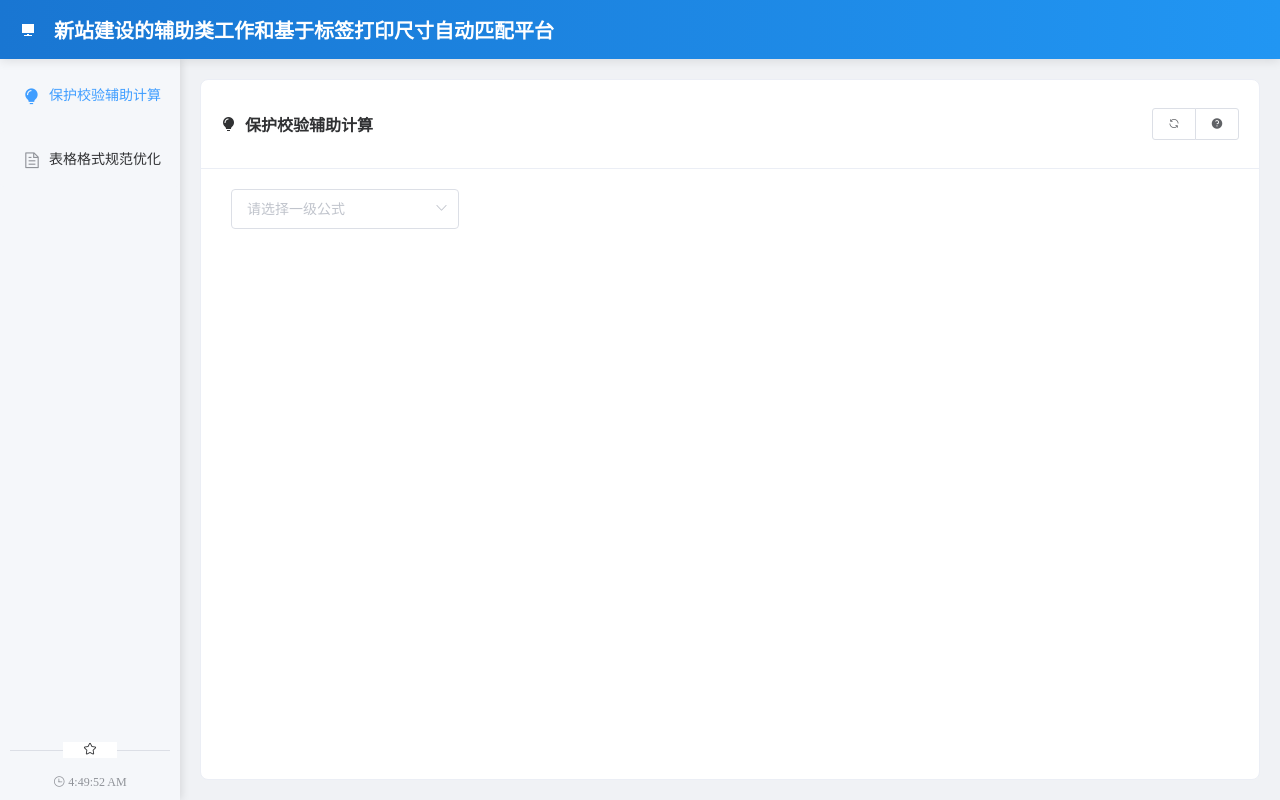
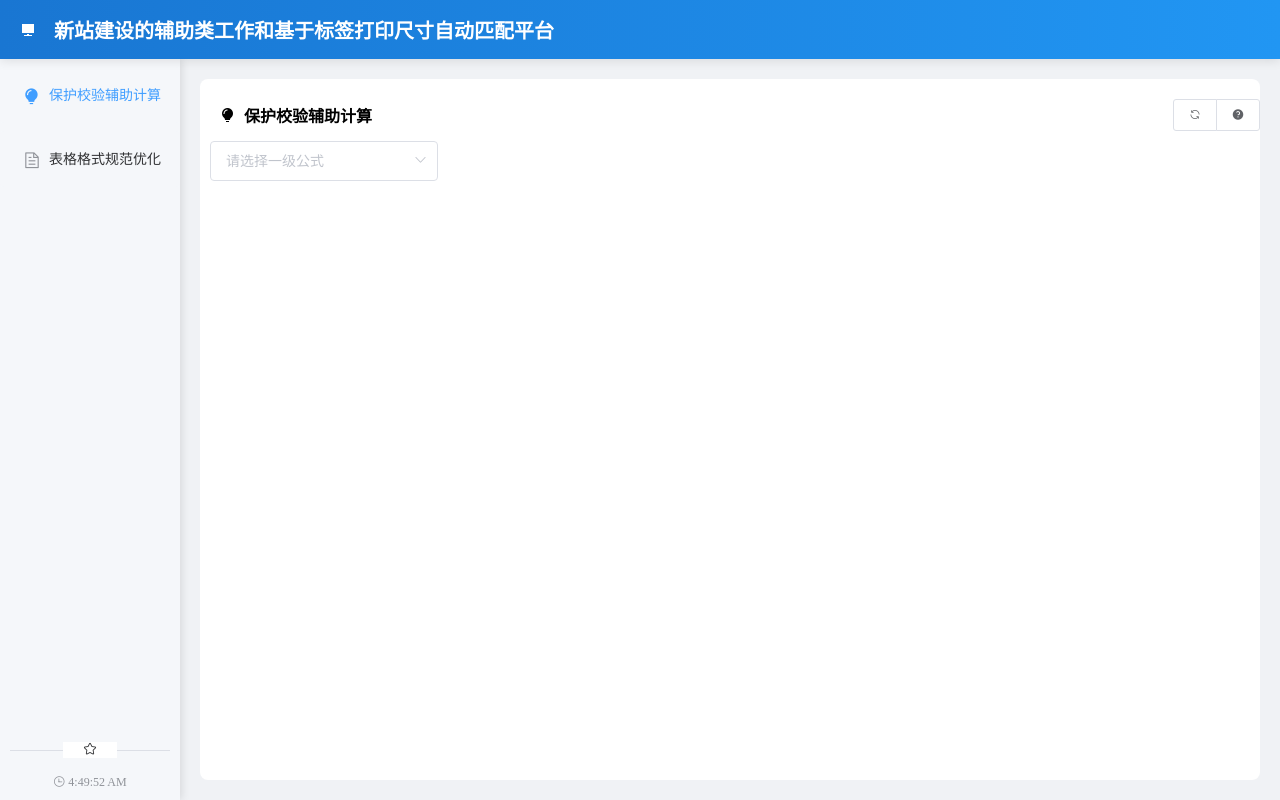
Before and after one commit to Janesonalbert/elec-pro, a Vue app: page / in a window 1280 px wide. Built offline with nearby package versions, Linux system fonts and the light colour scheme.

Commit message:
fix: 修复滚动问题

```diff
--- a/src/pages/home/index.vue
+++ b/src/pages/home/index.vue
@@ -43,7 +43,7 @@
 
       <!-- 右侧内容区域 - 扩大并添加滚动 -->
       <div class="content-area">
-        <el-card class="content-card" shadow="hover">
+        <div class="content-card" shadow="hover">
           <!-- 内容标题 -->
           <div slot="header" class="content-header">
             <div class="header-left">
@@ -79,7 +79,7 @@
               </keep-alive>
             </transition>
           </div>
-        </el-card>
+        </div>
       </div>
     </div>
 
@@ -272,6 +272,7 @@ export default {
   border-radius: 8px;
   transition: all 0.3s;
   overflow: hidden; /* 确保内容不溢出 */
+  background-color: #fff;
 }
 
 .content-card:hover {
@@ -291,6 +292,8 @@ export default {
   justify-content: space-between;
   align-items: center;
   padding: 10px 0;
+  margin-left: 20px;
+  margin-top: 10px;
 }
 
 .header-left {
```
